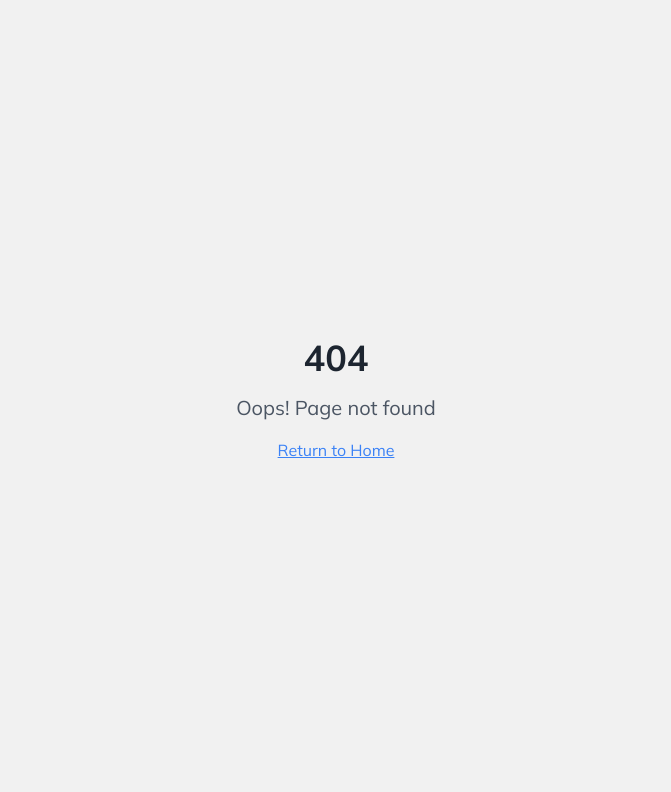
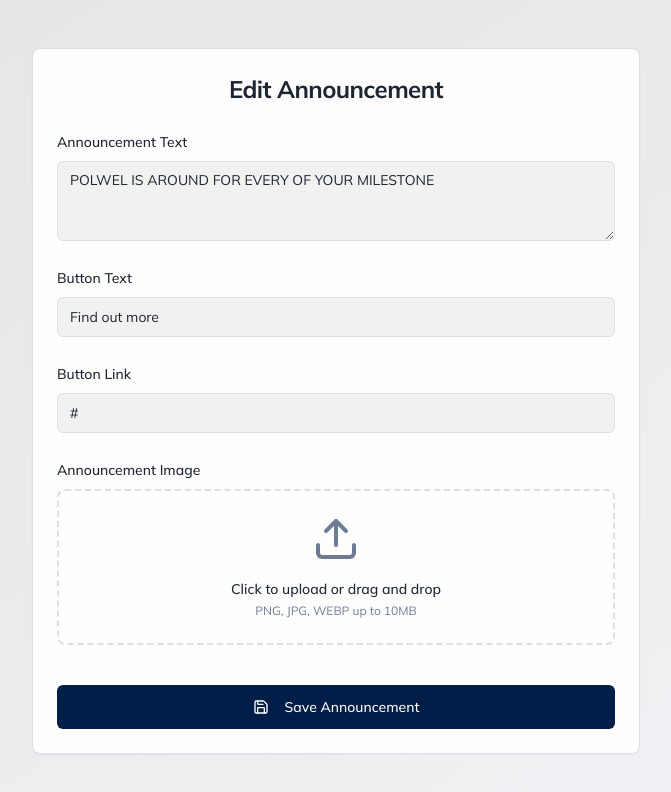
Before and after one commit to sg-pm-OTG/polwel-nexus-26, a React (Vite) app: page /editannouncement in a window 1280 px wide. Before the commit this address had no page. Shown: the top 792 px of the page, without its empty margins (304-975 px from the left). Built offline with nearby package versions, Linux system fonts and the light colour scheme.

Commit message:
feat: Add edit announcement page

```diff
--- a/src/App.tsx
+++ b/src/App.tsx
@@ -5,6 +5,7 @@ import { QueryClient, QueryClientProvider } from "@tanstack/react-query";
 import { BrowserRouter, Routes, Route } from "react-router-dom";
 import NexusPortal from "./pages/Index";
 import NotFound from "./pages/NotFound";
+import EditAnnouncement from "./pages/EditAnnouncement";
 
 const queryClient = new QueryClient();
 
@@ -16,6 +17,7 @@ const App = () => (
       <BrowserRouter>
         <Routes>
           <Route path="/" element={<NexusPortal />} />
+          <Route path="/editannouncement" element={<EditAnnouncement />} />
           {/* ADD ALL CUSTOM ROUTES ABOVE THE CATCH-ALL "*" ROUTE */}
           <Route path="*" element={<NotFound />} />
         </Routes>
--- /dev/null
+++ b/src/pages/EditAnnouncement.tsx
@@ -0,0 +1,171 @@
+import { useState } from "react";
+import { useForm } from "react-hook-form";
+import { Card, CardContent, CardHeader, CardTitle } from "@/components/ui/card";
+import { Button } from "@/components/ui/button";
+import { Input } from "@/components/ui/input";
+import { Label } from "@/components/ui/label";
+import { Textarea } from "@/components/ui/textarea";
+import { toast } from "sonner";
+import { Upload, Save } from "lucide-react";
+
+interface AnnouncementForm {
+  announcementText: string;
+  buttonText: string;
+  buttonLink: string;
+}
+
+const EditAnnouncement = () => {
+  const [selectedImage, setSelectedImage] = useState<File | null>(null);
+  const [imagePreview, setImagePreview] = useState<string | null>(null);
+
+  const { register, handleSubmit, formState: { errors } } = useForm<AnnouncementForm>({
+    defaultValues: {
+      announcementText: "POLWEL IS AROUND FOR EVERY OF YOUR MILESTONE",
+      buttonText: "Find out more",
+      buttonLink: "#"
+    }
+  });
+
+  const handleImageChange = (event: React.ChangeEvent<HTMLInputElement>) => {
+    const file = event.target.files?.[0];
+    if (file) {
+      setSelectedImage(file);
+      const reader = new FileReader();
+      reader.onload = (e) => {
+        setImagePreview(e.target?.result as string);
+      };
+      reader.readAsDataURL(file);
+    }
+  };
+
+  const onSubmit = (data: AnnouncementForm) => {
+    // Here you would typically save to a backend or local storage
+    console.log("Announcement data:", data);
+    console.log("Selected image:", selectedImage);
+
+    toast.success("Announcement updated successfully!");
+  };
+
+  return (
+    <div className="min-h-screen bg-gradient-to-br from-background to-muted p-4">
+      <div className="container mx-auto max-w-2xl py-8">
+        <Card>
+          <CardHeader>
+            <CardTitle className="text-2xl font-bold text-center">
+              Edit Announcement
+            </CardTitle>
+          </CardHeader>
+          <CardContent>
+            <form onSubmit={handleSubmit(onSubmit)} className="space-y-6">
+              {/* Announcement Text */}
+              <div className="space-y-2">
+                <Label htmlFor="announcementText">Announcement Text</Label>
+                <Textarea
+                  id="announcementText"
+                  placeholder="Enter announcement text"
+                  {...register("announcementText", {
+                    required: "Announcement text is required"
+                  })}
+                />
+                {errors.announcementText && (
+                  <p className="text-sm text-destructive">
+                    {errors.announcementText.message}
+                  </p>
+                )}
+              </div>
+
+              {/* Button Text */}
+              <div className="space-y-2">
+                <Label htmlFor="buttonText">Button Text</Label>
+                <Input
+                  id="buttonText"
+                  placeholder="Enter button text"
+                  {...register("buttonText", {
+                    required: "Button text is required"
+                  })}
+                />
+                {errors.buttonText && (
+                  <p className="text-sm text-destructive">
+                    {errors.buttonText.message}
+                  </p>
+                )}
+              </div>
+
+              {/* Button Link */}
+              <div className="space-y-2">
+                <Label htmlFor="buttonLink">Button Link</Label>
+                <Input
+                  id="buttonLink"
+                  type="url"
+                  placeholder="Enter button link (e.g., https://example.com)"
+                  {...register("buttonLink", {
+                    required: "Button link is required",
+                    pattern: {
+                      value: /^(https?:\/\/)?([\da-z\.-]+)\.([a-z\.]{2,6})([\/\w \.-]*)*\/?$|^#$/,
+                      message: "Please enter a valid URL or #"
+                    }
+                  })}
+                />
+                {errors.buttonLink && (
+                  <p className="text-sm text-destructive">
+                    {errors.buttonLink.message}
+                  </p>
+                )}
+              </div>
+
+              {/* Image Upload */}
+              <div className="space-y-2">
+                <Label htmlFor="imageUpload">Announcement Image</Label>
+                <div className="border-2 border-dashed border-border rounded-lg p-6">
+                  <div className="text-center">
+                    <Upload className="mx-auto h-12 w-12 text-muted-foreground" />
+                    <div className="mt-4">
+                      <label htmlFor="imageUpload" className="cursor-pointer">
+                        <span className="mt-2 block text-sm font-medium text-foreground">
+                          Click to upload or drag and drop
+                        </span>
+                        <span className="mt-1 block text-xs text-muted-foreground">
+                          PNG, JPG, WEBP up to 10MB
+                        </span>
+                      </label>
+                      <input
+                        id="imageUpload"
+                        type="file"
+                        className="hidden"
+                        accept="image/*"
+                        onChange={handleImageChange}
+                      />
+                    </div>
+                  </div>
+                </div>
+
+                {imagePreview && (
+                  <div className="mt-4">
+                    <Label>Image Preview</Label>
+                    <div className="mt-2 border rounded-lg overflow-hidden">
+                      <img
+                        src={imagePreview}
+                        alt="Announcement preview"
+                        className="w-full h-48 object-cover"
+                      />
+                    </div>
+                  </div>
+                )}
+              </div>
+
+              {/* Save Button */}
+              <div className="pt-4">
+                <Button type="submit" className="w-full" size="lg">
+                  <Save className="mr-2 h-4 w-4" />
+                  Save Announcement
+                </Button>
+              </div>
+            </form>
+          </CardContent>
+        </Card>
+      </div>
+    </div>
+  );
+};
+
+export default EditAnnouncement;
```
